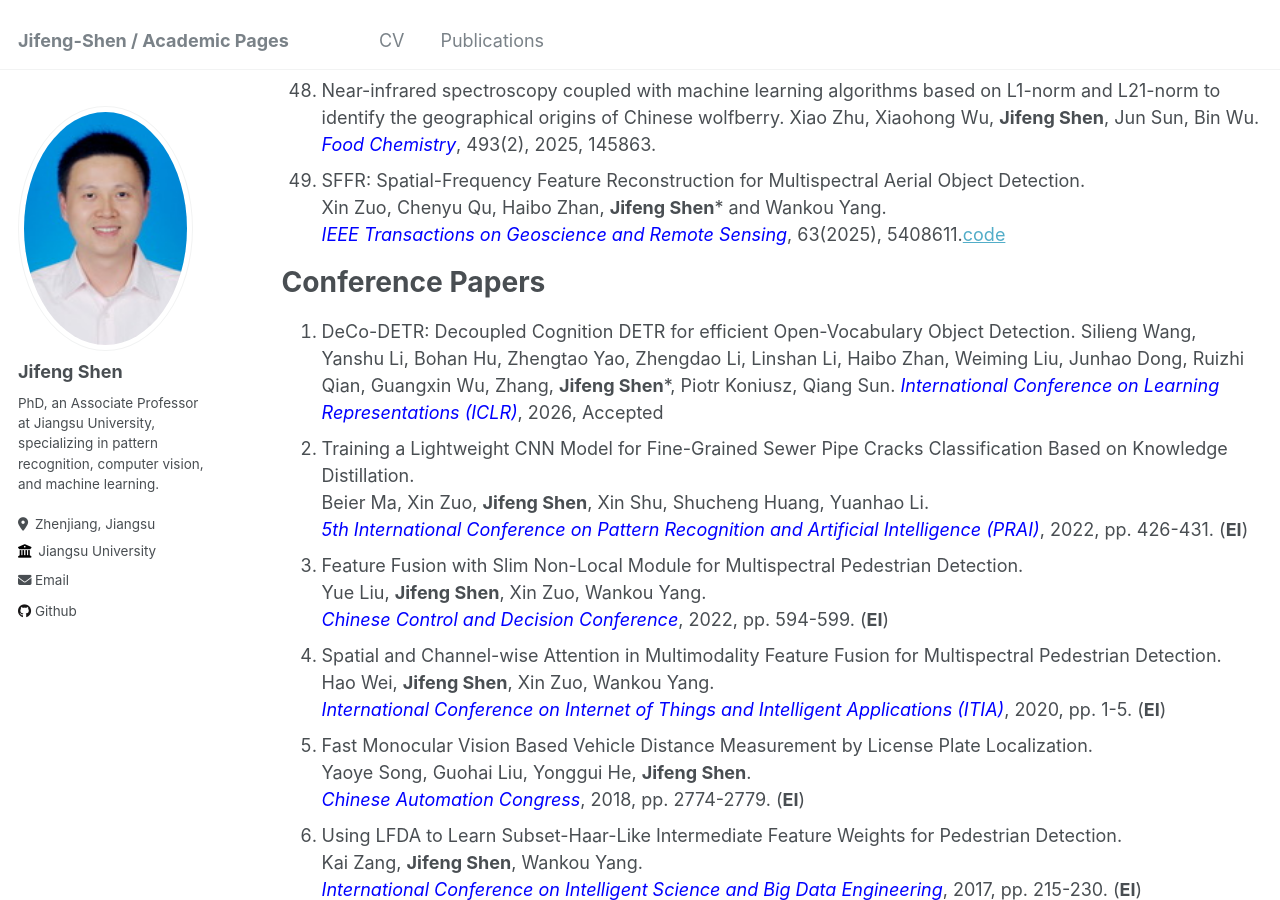
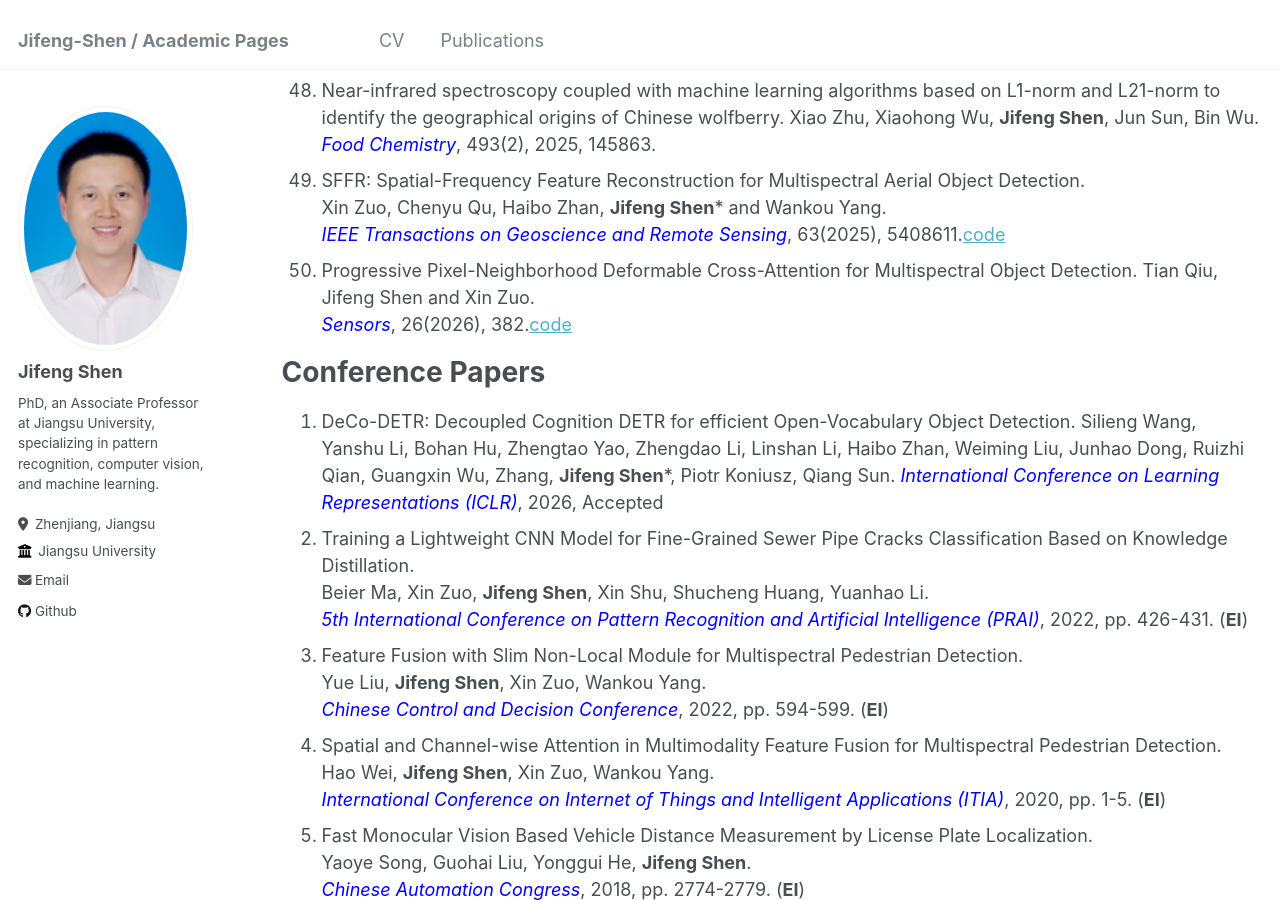
Before and after one commit to jifeng-shen/jifeng-shen.github.io, a Jekyll site: the page built from _pages/publications.md, in a window 1280 px wide and 900 px high, scrolled down 4839 px. Built offline with Jekyll 4.4.1, drawn with Linux system fonts in a browser that asks for light colours.

Commit message:
Update publications.md

```diff
--- a/_pages/publications.md
+++ b/_pages/publications.md
@@ -160,6 +160,9 @@ author_profile: true
 51. SFFR: Spatial-Frequency Feature Reconstruction for Multispectral Aerial Object Detection.
     Xin Zuo, Chenyu Qu, Haibo Zhan, **Jifeng Shen**\* and Wankou Yang.
     *<font color="blue">IEEE Transactions on Geoscience and Remote Sensing</font>*, 63(2025), 5408611.[code](https://github.com/qchenyu1027/SFFR)
+53. Progressive Pixel-Neighborhood Deformable Cross-Attention for Multispectral Object Detection.
+    Tian Qiu, Jifeng Shen and Xin Zuo.
+     *<font color="blue">Sensors</font>*, 26(2026), 382.[code](https://github.com/DanielQiuTian/PNAFusion)
 
 # Conference Papers
 
```
